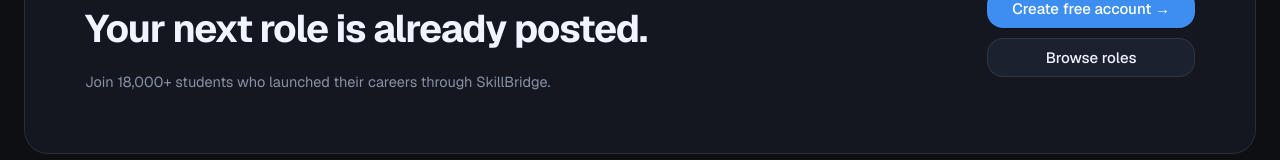
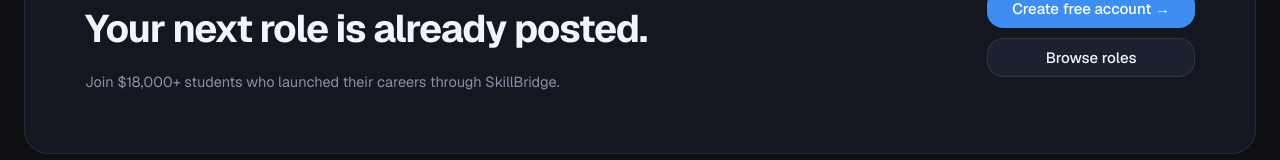
Before and after one commit to rajdangui/skillbridge, a React (Vite) app in the folder frontend/: page / in a window 1280 px wide. Shown: the part 2152-2312 px from the top of the page. Built offline with nearby package versions, Linux system fonts and the light colour scheme; no server answers.

Commit message:
feat: make Landing Page features and CTA descriptions fully dynamic using live database statistics

```diff
--- a/frontend/src/pages/Landing.jsx
+++ b/frontend/src/pages/Landing.jsx
@@ -5,14 +5,6 @@
 
 const ROLES = ['Frontend Developer','ML Engineer','Data Scientist','Backend Engineer','DevOps Intern','Product Designer'];
 const COMPANIES = ['Google','Microsoft','Razorpay','Flipkart','Swiggy','Zerodha','CRED','Meesho','PhonePe','Groww','Ola','Zomato'];
-const FEATURES = [
-  { icon:'⚡', label:'AI-Powered',  title:'Cover Letter Generator', desc:'Tailored letters in seconds. 4 tones. Fully editable.',          accent:'var(--accent)' },
-  { icon:'📊', label:'Skill Match', title:'Gap Analyzer',           desc:'See your match score. Know exactly what to learn.',              accent:'var(--purple)' },
-  { icon:'🎯', label:'Free Tool',   title:'ATS Resume Checker',     desc:'Score your resume against ATS systems before you apply.',        accent:'var(--green)' },
-  { icon:'🎬', label:'Built-in',    title:'Learning Hub',           desc:'YouTube tutorials without leaving SkillBridge.',                 accent:'var(--teal)' },
-  { icon:'📬', label:'Real-time',   title:'Application Tracker',    desc:'All applications in one place. Status updates as they happen.',  accent:'var(--amber)' },
-  { icon:'🔎', label:'Smart',       title:'Job Matching',           desc:'2,400+ roles filtered to your exact skill set.',                 accent:'var(--red)' },
-];
 
 function Typewriter() {
   const [text, setText] = useState('');
@@ -41,6 +33,15 @@
     studentsCount: 18000,
     placementRate: 94
   });
+
+  const FEATURES = [
+    { icon:'⚡', label:'AI-Powered',  title:'Cover Letter Generator', desc:'Tailored letters in seconds. 4 tones. Fully editable.',          accent:'var(--accent)' },
+    { icon:'📊', label:'Skill Match', title:'Gap Analyzer',           desc:'See your match score. Know exactly what to learn.',              accent:'var(--purple)' },
+    { icon:'🎯', label:'Free Tool',   title:'ATS Resume Checker',     desc:'Score your resume against ATS systems before you apply.',        accent:'var(--green)' },
+    { icon:'🎬', label:'Built-in',    title:'Learning Hub',           desc:'YouTube tutorials without leaving SkillBridge.',                 accent:'var(--teal)' },
+    { icon:'📬', label:'Real-time',   title:'Application Tracker',    desc:'All applications in one place. Status updates as they happen.',  accent:'var(--amber)' },
+    { icon:'🔎', label:'Smart',       title:'Job Matching',           desc:`${(stats.opportunitiesCount || 2400).toLocaleString()}+ roles filtered to your exact skill set.`,                 accent:'var(--red)' },
+  ];
 
   useEffect(() => {
     let active = true;
@@ -262,7 +263,7 @@
                 Your next role is already posted.
               </h2>
               <p style={{ fontFamily:"'Geist'", fontSize:14.5, color:'var(--text-secondary)', lineHeight:1.6 }}>
-                Join 18,000+ students who launched their careers through SkillBridge.
+                Join ${(stats.studentsCount || 18000).toLocaleString()}+ students who launched their careers through SkillBridge.
               </p>
             </div>
             <div style={{ display:'flex', flexDirection:'column', gap:10, flexShrink:0 }}>
```
